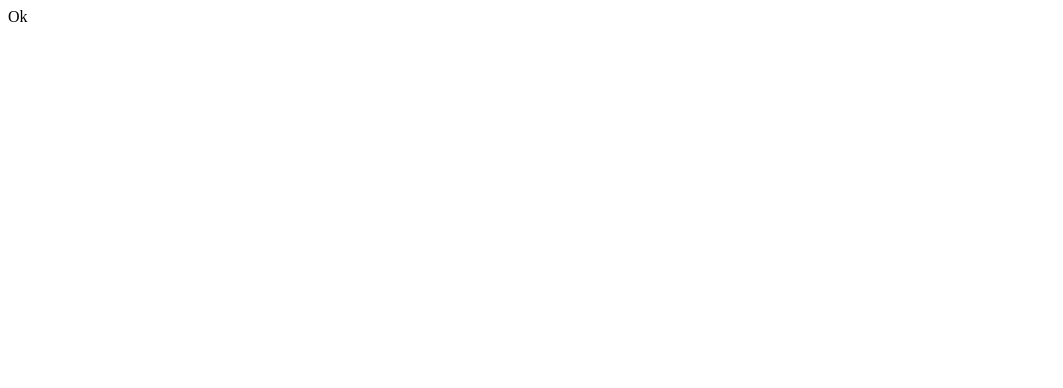
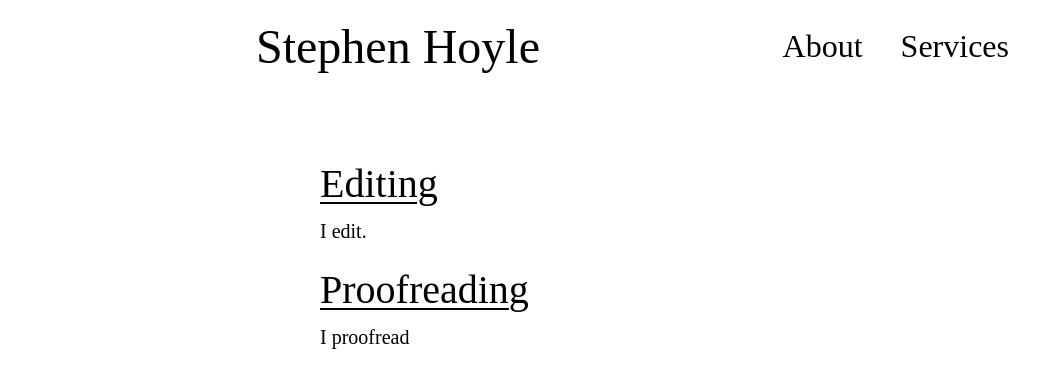
Before and after one commit to hoyleink/hoyleink.github.io, a plain HTML site: page services.html in a window 1280 px wide. Shown: the whole page, without its empty margins (0-1063 px from the left). Drawn offline with Linux system fonts and the light colour scheme.

Commit message:
Update services.html

```diff
--- a/services.html
+++ b/services.html
@@ -1 +1,35 @@
-Ok
+<html>
+<head>
+    <title> Stephen Hoyle: Services</title>
+    <link href="style.css" rel="stylesheet" type="text/css">
+    <meta name="viewport" content="width=device-width, initial-scale=1.0">
+</head>
+<body>
+    <div class="header">
+        <nav>
+            <div class="name">
+                <a href="/">Stephen Hoyle</a>
+            </div>
+            <ul class="nav-links">
+                <li><a href="/">About</a></li>
+              <li><a href="services.html">Services</a></li>
+            </ul>
+        </nav>
+    </div>
+
+    <div class="content">
+        <div class="section-title">
+                Editing
+        </div>
+           I edit.
+        <br><br>
+    </div>
+    <div class="content">
+        <div class="section-title">
+                Proofreading
+        </div>
+           I proofread
+        <br><br>
+    </div>
+</body>
+</html>
```
